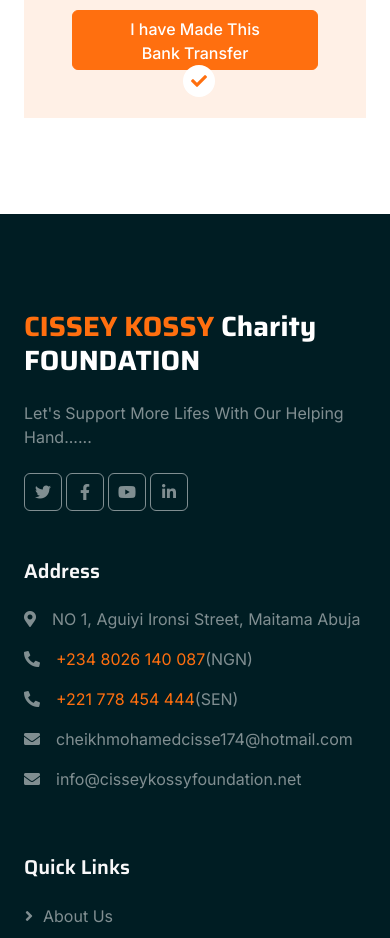
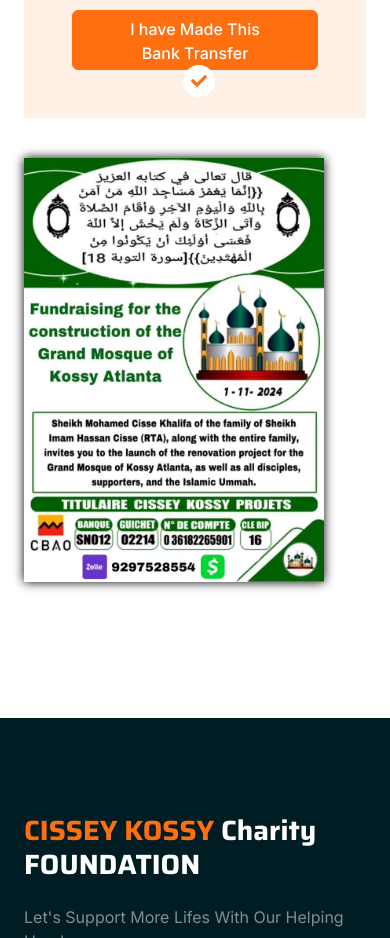
Before and after one commit to Bmujeeb1/Charity_Foundation, a plain HTML site: page donate.html in a window 390 px wide. Shown: the part 1040-1978 px from the top of the page. Drawn offline with nearby package versions, Linux system fonts and the light colour scheme.

Commit message:
Updated commit

```diff
--- a/donate.html
+++ b/donate.html
@@ -182,6 +182,17 @@
                         </form>
                     </div>
                 </div>
+                <div class="col-lg-6 wow fadeIn" data-wow-delay="0.5s" style="margin: 20px auto;">
+                    <img src="img/masjidFlyer.jpg" class="maj" style="margin: 20px auto; box-shadow: 0 0 10px black;" alt="" >
+                    <style>
+                        @media screen and (max-width:425px) {
+                            .maj{
+                                width: 300px;
+
+                            }
+                        }
+                    </style>
+                </div>
             </div>
         </div>
     </div>
```
Also changed, not shown: img/masjidFlyer.jpg (added).
